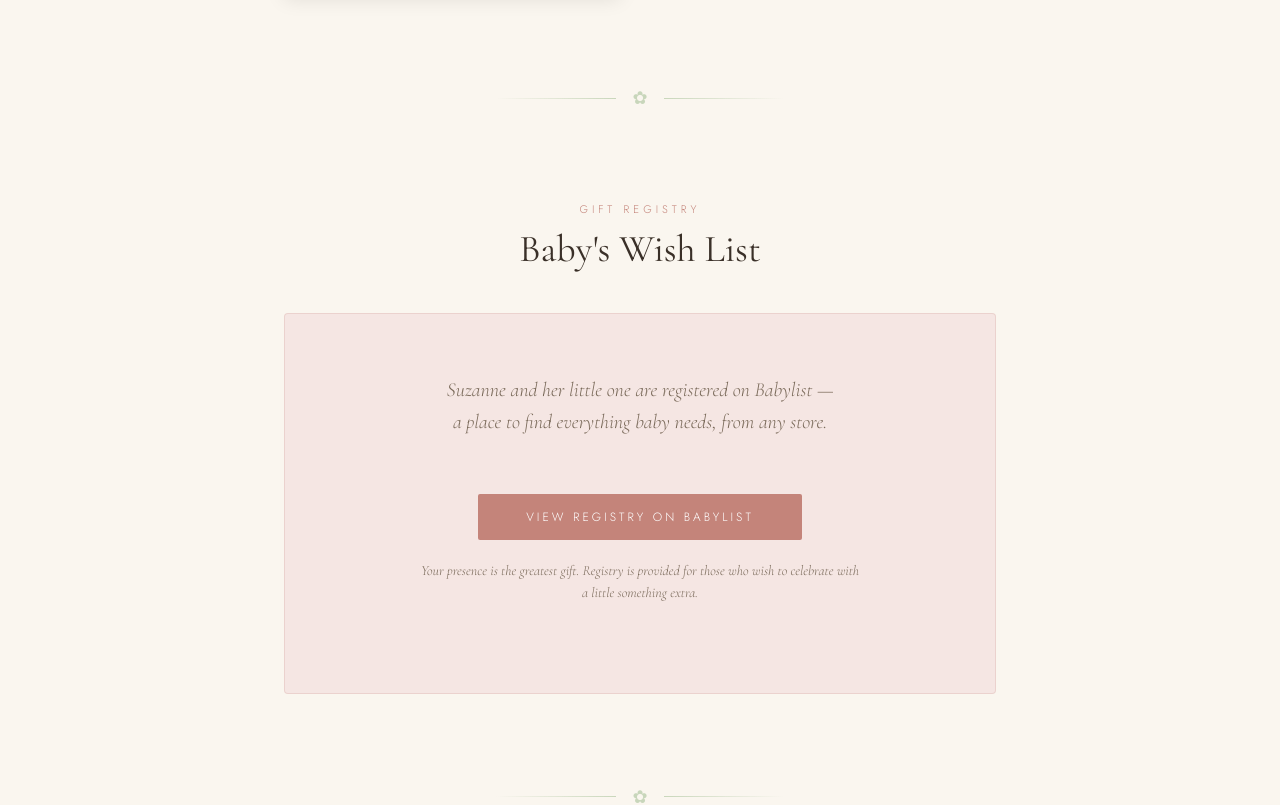
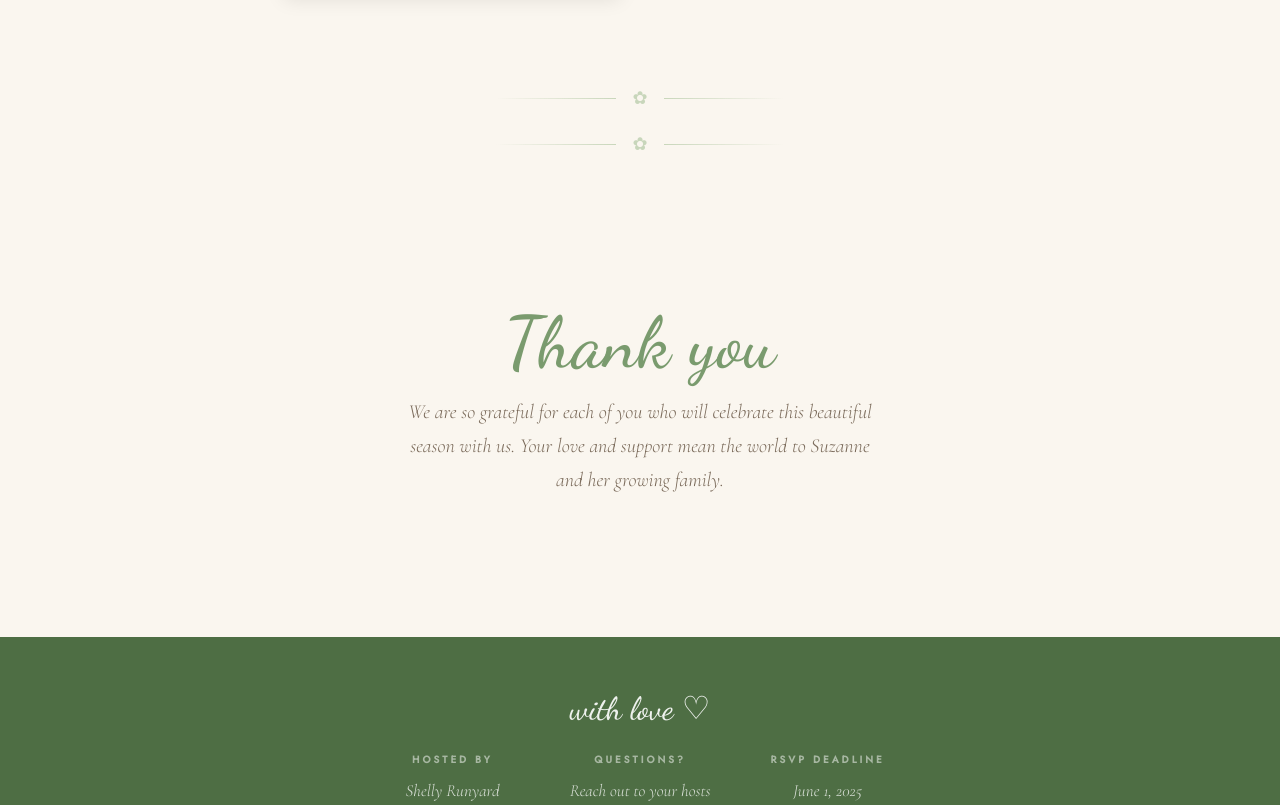
Before and after one commit to draynur/baby-shower-invitation-website, a Nuxt app: page / in a window 1280 px wide. Shown: the part 2700-3505 px from the top of the page. Built offline with nearby package versions, Linux system fonts and the light colour scheme.

Commit message:
First steps outside.

```diff
--- a/app/components/RegistrySection.vue
+++ /dev/null
@@ -1,44 +0,0 @@
-<template>
-  <section class="fade-in" id="registry">
-    <div class="section-label">Gift Registry</div>
-    <h2 class="section-title">Baby's Wish List</h2>
-    <div class="registry-block">
-      <p>
-        Suzanne and her little one are registered on Babylist —<br>
-        a place to find everything baby needs, from any store.
-      </p>
-      <a href="https://my.babylist.com/suzanne-runyard" target="_blank" rel="noopener" class="btn btn-rose">
-        View Registry on Babylist
-      </a>
-      <p class="registry-note">
-        Your presence is the greatest gift. Registry is provided for those who wish to celebrate with a little something extra.
-      </p>
-    </div>
-  </section>
-</template>
-
-<style lang="scss" scoped>
-.registry-block {
-  background: var(--rose-pale);
-  border-radius: 4px;
-  padding: 60px 40px;
-  text-align: center;
-  border: 1px solid rgba(196, 132, 122, 0.2);
-
-  p {
-    font-family: 'Cormorant Garamond', serif;
-    font-size: 20px;
-    font-style: italic;
-    color: var(--text-light);
-    max-width: 440px;
-    margin: 0 auto 28px;
-    line-height: 1.6;
-  }
-
-  .registry-note {
-    margin-top: 20px;
-    font-size: 14px;
-    color: var(--text-light);
-  }
-}
-</style>
--- a/app/pages/index.vue
+++ b/app/pages/index.vue
@@ -6,7 +6,6 @@
     <FloralDivider />
     <DirectionsSection />
     <FloralDivider />
-    <RegistrySection />
     <FloralDivider />
     <ThankYouSection />
     <SiteFooter />
```
